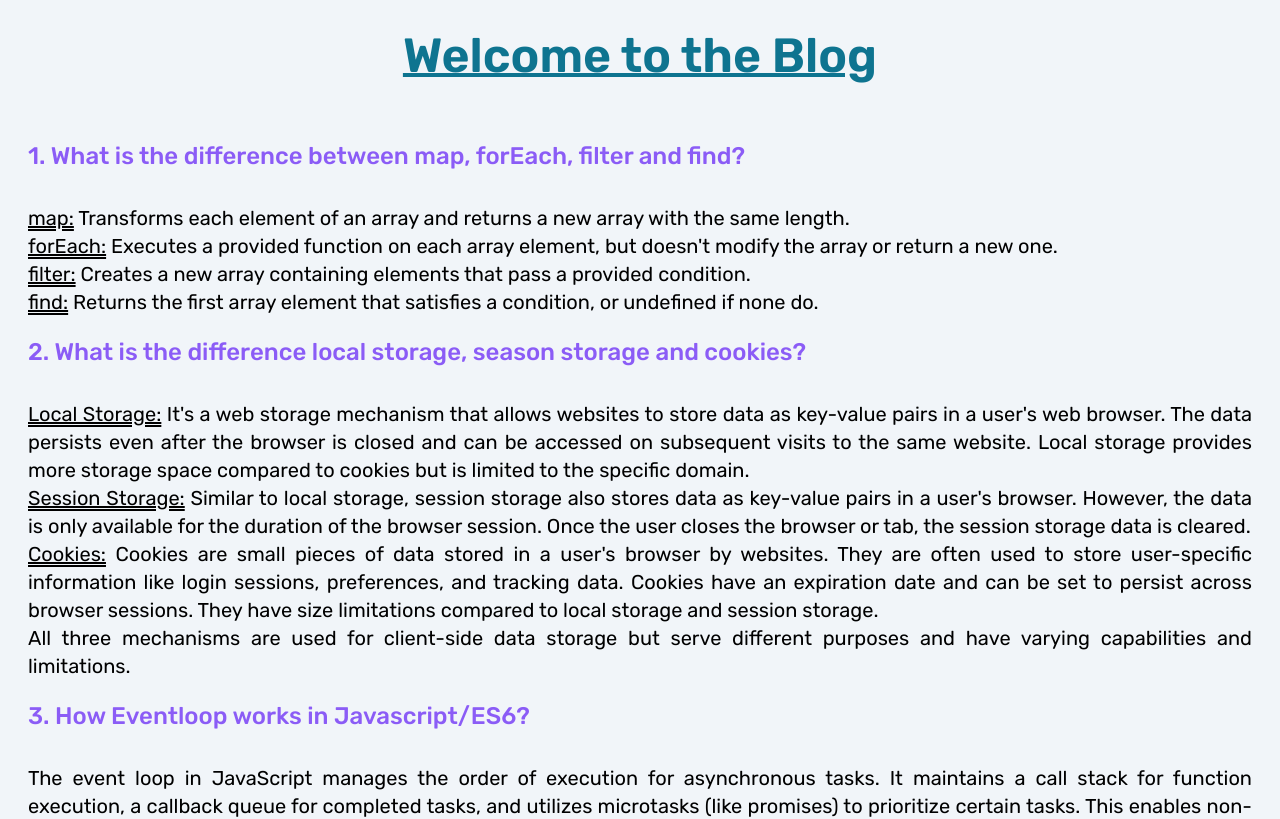
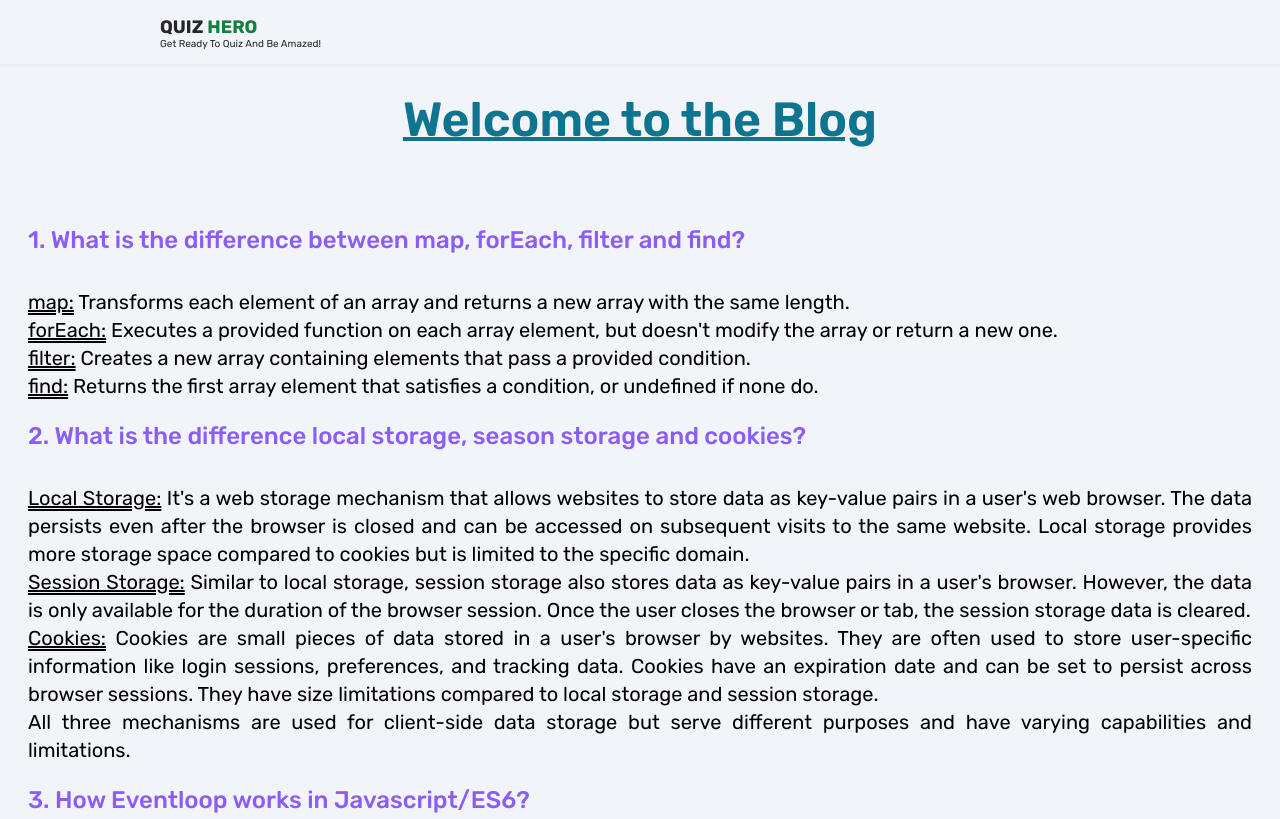
Before and after one commit to MasrulSakib/quiz-hero-quiz-zero, a plain HTML site: page blog.html in a window 1280 px wide. Shown: the top 819 px of the page. Drawn offline with nearby package versions, Linux system fonts and the light colour scheme.

Commit message:
navbar added in blog

```diff
--- a/blog.html
+++ b/blog.html
@@ -33,11 +33,22 @@
     </script>
 </head>
 
-<body class="container mx-auto grid justify-items-center bg-slate-100 font-common">
-    <header>
-        <h1 class="underline underline-offset-1 text-5xl m-8 font-semibold text-cyan-700">Welcome to the Blog</h1>
+<body class=" bg-slate-100 font-common">
+    <header class="h-16 flex items-center shadow-sm">
+        <nav class="flex justify-between items-center w-9/12 mx-auto">
+            <div class="text-zinc-800 font-bold uppercase">
+                <h1 class="text-lg">Quiz <span class="text-green-700">HERO</span></h1>
+                <p class="text-[10px] font-normal capitalize -mt-1">
+                    Get ready to Quiz and be amazed!
+                </p>
+            </div>
+        </nav>
+
     </header>
-    <main>
+    <main class="grid justify-items-center container mx-auto">
+        <section>
+            <h1 class="underline underline-offset-1 text-5xl m-8 font-semibold text-cyan-700">Welcome to the Blog</h1>
+        </section>
         <section class="text-justify m-7 text-2xl">
             <ol>
                 <li class="my-5">
```
Also changed, not shown: index.js (line endings or trailing spaces).
